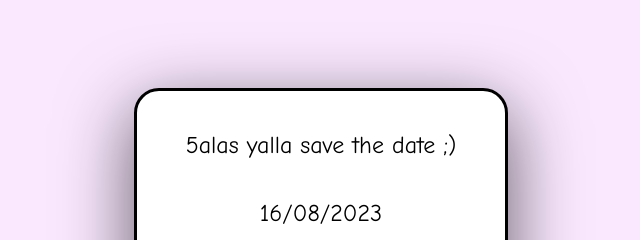
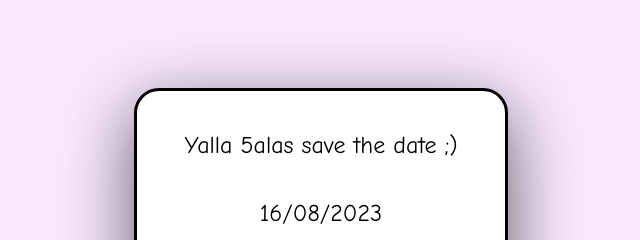
Before and after one commit to ahsadek/Sama, a plain HTML site: page date.html in a window 1280 px wide. Shown: the part 189-429 px from the top of the page, 319-959 px from the left. Drawn offline with Linux system fonts and the light colour scheme.

Commit message:
Update date.html

```diff
--- a/date.html
+++ b/date.html
@@ -15,7 +15,7 @@
   </head>
   <body>
     <div class="container" style="height: 15rem">
-      <div class="question">5alas yalla save the date ;)</div>
+      <div class="question">Yalla 5alas save the date ;)</div>
       <div class="answer">
         <div>16/08/2023</div>
       </div>
```
